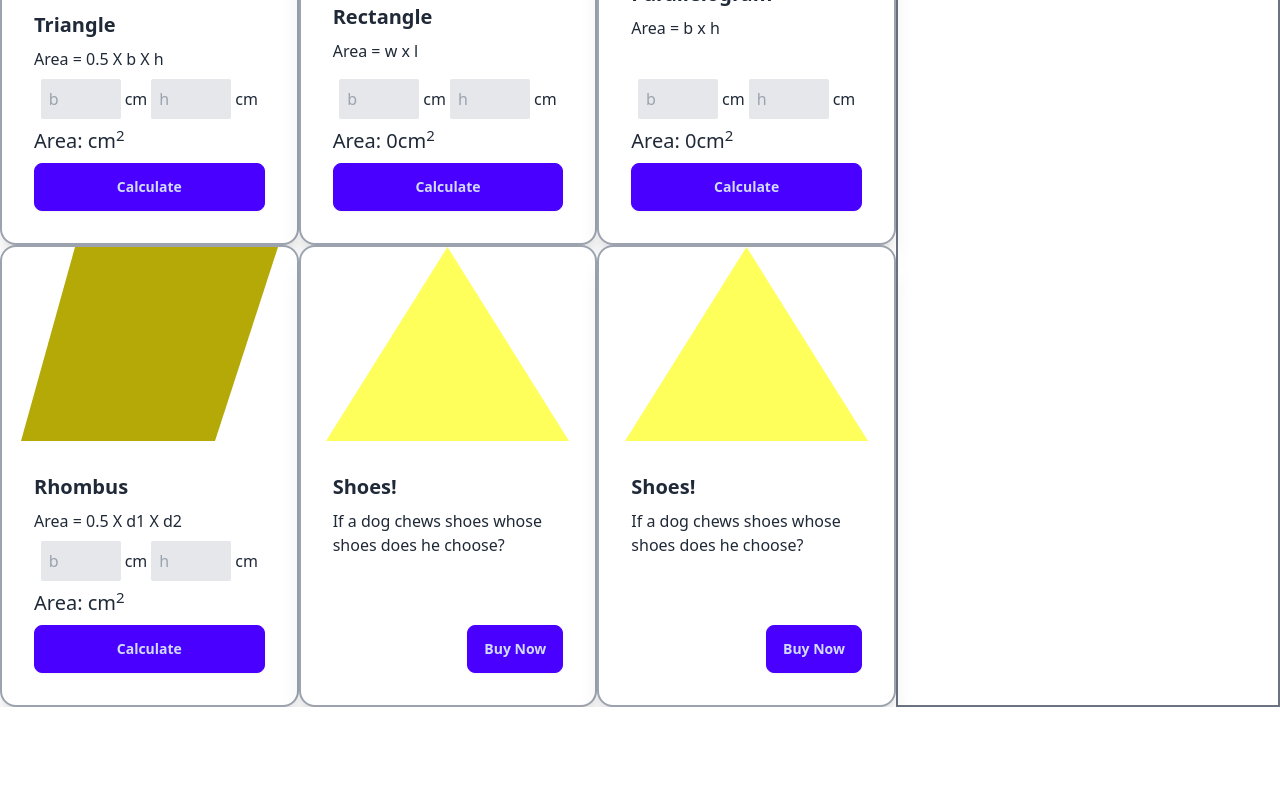
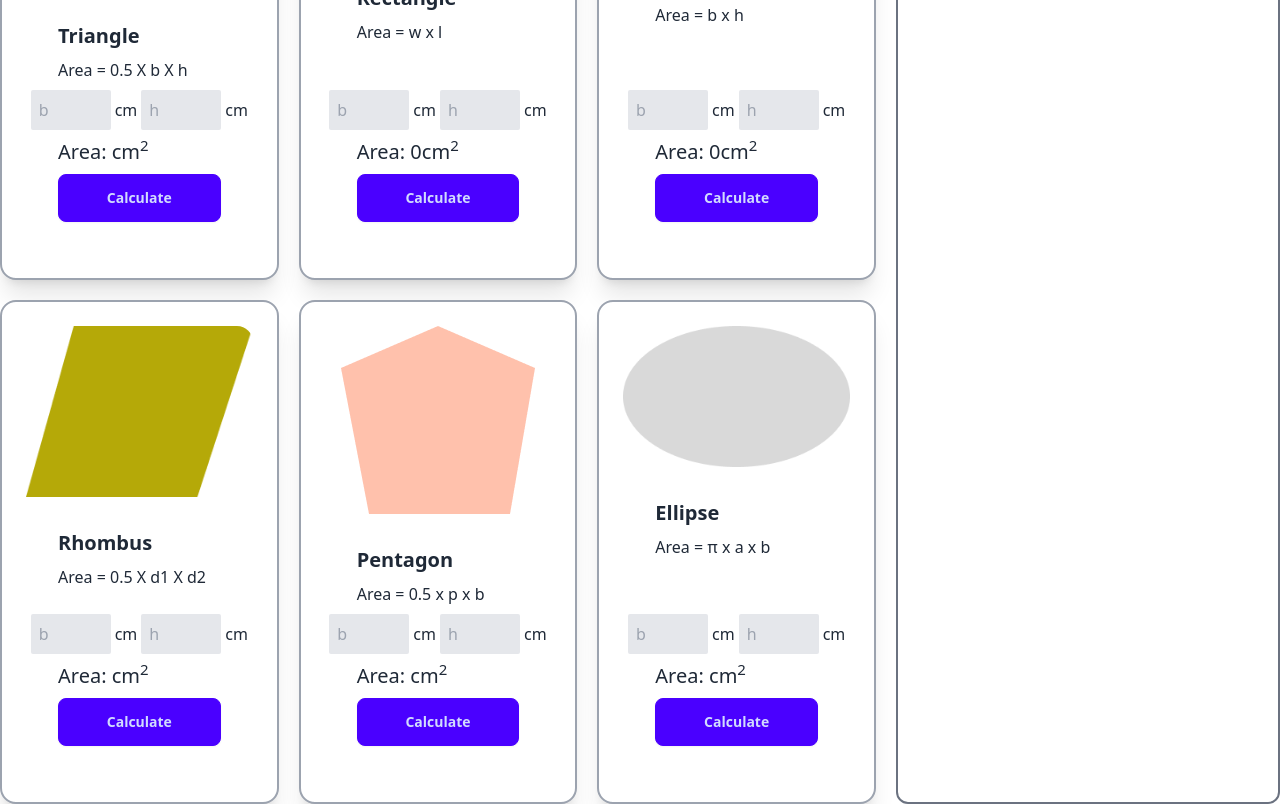
Before and after one commit to moudud-hoq/geometry-genius, a plain HTML site: page index.html in a window 1280 px wide. Shown: the part 393-1197 px from the top of the page. Before the commit the page ends 1100 px from the top, so only its background shows below. Drawn offline with nearby package versions, Linux system fonts and the light colour scheme.

Commit message:
Design Done

```diff
--- a/index.html
+++ b/index.html
@@ -26,13 +26,13 @@
     <main class="container mx-auto">
 
         <!-- Main Content Container -->
-        <div class="flex flex-col lg:flex-row">
+        <div class="flex flex-col lg:flex-row gap-5">
 
             <!-- shape card container -->
-            <div class="flex-1 grid grid-cols-1 md:grid-cols-2 lg:grid-cols-3">
+            <div class="flex-1 grid grid-cols-1 md:grid-cols-2 lg:grid-cols-3 gap-5">
 
                 <!-- Triangle -->
-                <div class="card bg-base-100 shadow-xl border-2 border-gray-400">
+                <div class="card bg-base-100 shadow-xl border-2 border-gray-400 p-6">
                     <figure><img src="images/triangle.png" alt="Triangle" /></figure>
 
                     <!-- Card Body -->
@@ -65,7 +65,7 @@
                 </div>
 
                 <!-- Rectangle -->
-                <div class="card bg-base-100 shadow-xl border-2 border-gray-400">
+                <div class="card bg-base-100 shadow-xl border-2 border-gray-400 p-6">
                     <figure><img src="images/rectangle.png" alt="Rectangle" /></figure>
 
                     <!-- Card Body -->
@@ -98,7 +98,7 @@
                 </div>
 
                 <!-- Parallelogram -->
-                <div class="card bg-base-100 shadow-xl border-2 border-gray-400">
+                <div class="card bg-base-100 shadow-xl border-2 border-gray-400 p-6">
                     <figure><img src="images/parallelogram.png" alt="Shoes" /></figure>
                     <div class="card-body">
                         <h2 class="card-title">Parallelogram</h2>
@@ -131,7 +131,7 @@
                 </div>
 
                 <!-- Rhombus -->
-                <div class="card bg-base-100 shadow-xl border-2 border-gray-400">
+                <div class="card bg-base-100 shadow-xl border-2 border-gray-400 p-6">
                     <figure><img src="images/rhombus.png" alt="Rhombus" /></figure>
                     <div class="card-body">
                         <h2 class="card-title">Rhombus</h2>
@@ -160,37 +160,70 @@
                     </div>
                 </div>
 
+                <!-- Pentagon -->
+                <div class="card bg-base-100 shadow-xl border-2 border-gray-400 p-6">
+                    <figure><img src="images/pentagon.png" alt="Rhombus" /></figure>
+                    <div class="card-body">
+                        <h2 class="card-title">Pentagon</h2>
+                        <p>Area = 0.5 x p x b</p>
 
+                        <div class="flex gap-1 justify-center items-center">
+                            <!-- d1 input -->
+                            <input id="pentagon-p" class="w-20  p-2 rounded-sm bg-gray-200" type="text" placeholder="b">
+                            <span>cm</span>
 
+                            <!-- d2 input -->
+                            <input id="pentagon-b" class="w-20  p-2 rounded-sm bg-gray-200" type="text" placeholder="h">
+                            <span>cm</span>
+                        </div>
 
-                <!-- Pentagon -->
-                <div class="card bg-base-100 shadow-xl border-2 border-gray-400">
-                    <figure><img src="images/triangle.png" alt="Shoes" /></figure>
-                    <div class="card-body">
-                        <h2 class="card-title">Shoes!</h2>
-                        <p>If a dog chews shoes whose shoes does he choose?</p>
-                        <div class="card-actions justify-end">
-                            <button class="btn btn-primary">Buy Now</button>
+                        <!-- Area calculation -->
+                        <div>
+                            <p class="text-xl">Area: <span id="pentagon-area"></span><span>cm<sup>2</sup></span></p>
                         </div>
+
+                        <!-- Calculation Button -->
+                        <div class="card-actions justify-center">
+                            <button onclick="calculatePentagonArea()" class="btn btn-primary w-full">Calculate</button>
+                        </div>
+
                     </div>
                 </div>
 
                 <!-- Ellipse -->
-                <div class="card bg-base-100 shadow-xl border-2 border-gray-400">
-                    <figure><img src="images/triangle.png" alt="Shoes" /></figure>
+                <div class="card bg-base-100 shadow-xl border-2 border-gray-400 p-6">
+                    <figure><img src="images/ellipse.png" alt="Ellipse" /></figure>
                     <div class="card-body">
-                        <h2 class="card-title">Shoes!</h2>
-                        <p>If a dog chews shoes whose shoes does he choose?</p>
-                        <div class="card-actions justify-end">
-                            <button class="btn btn-primary">Buy Now</button>
+                        <h2 class="card-title">Ellipse</h2>
+                        <p>Area = π x a x b</p>
+
+                        <div class="flex gap-1 justify-center items-center">
+                            <!-- d1 input -->
+                            <input id="ellipse-a" class="w-20  p-2 rounded-sm bg-gray-200" type="text" placeholder="b">
+                            <span>cm</span>
+
+                            <!-- d2 input -->
+                            <input id="ellipse-b" class="w-20  p-2 rounded-sm bg-gray-200" type="text" placeholder="h">
+                            <span>cm</span>
                         </div>
+
+                        <!-- Area calculation -->
+                        <div>
+                            <p class="text-xl">Area: <span id="ellipse-area"></span><span>cm<sup>2</sup></span></p>
+                        </div>
+
+                        <!-- Calculation Button -->
+                        <div class="card-actions justify-center">
+                            <button onclick="calculateEllipseArea()" class="btn btn-primary w-full">Calculate</button>
+                        </div>
+
                     </div>
                 </div>
 
             </div>
 
             <!-- Area calculation container -->
-            <div class="w-96 border-2 border-gray-500 text-center">
+            <div class="w-96 border-2 border-gray-500 text-center rounded-xl py-6">
                 <h3 class="text-3xl">Area Calculation</h3>
             </div>
         </div>
--- /dev/null
+++ b/scripts/pentagon.js
@@ -0,0 +1,6 @@
+//get the length of pentagon by ID
+function calculatePentagonArea() {
+    const pentagonP = getInputValueById('pentagon-p');
+    const pentagonB = getInputValueById('pentagon-b');
+    const area = 0.5 * p * b;
+}
--- a/scripts/rhombus.js
+++ b/scripts/rhombus.js
@@ -9,6 +9,7 @@ function calculateRhombusArea() {
 
 //Call above function as wish not hardcode
 function getInputValueById(inputFieldId) {
+    /*প্রথমে, ফাংশনটি inputFieldId নামক HTML এলিমেন্টের ID অনুসারে এলিমেন্টটি সনাক্ত করে। */
     const inputField = document.getElementById(inputFieldId);
     const inputValueText = inputField.value;
     const inputValue = parseFloat(inputValueText);
```
